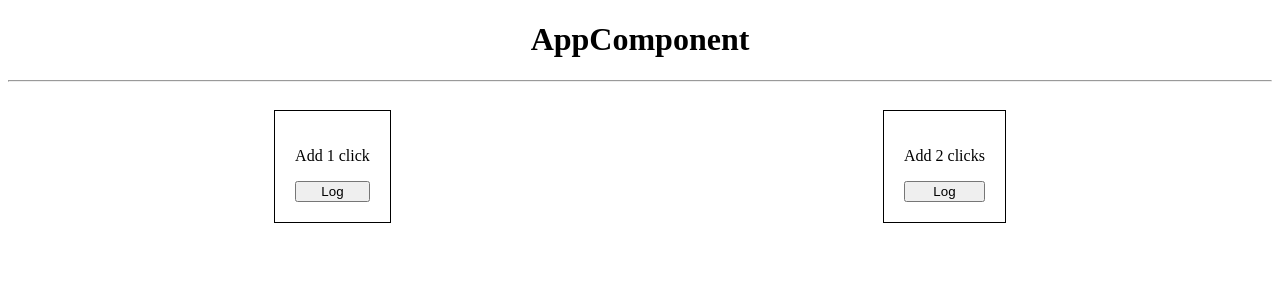
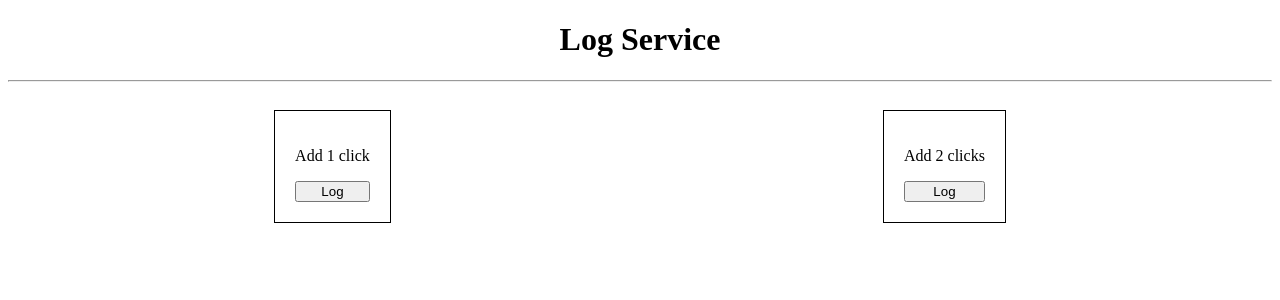
Before and after one commit to lorenzojkrl/coding-events, an Angular app in the folder angular/logging-service/: page / in a window 1280 px wide. Shown: the top 300 px of the page. Built offline with nearby package versions, Linux system fonts and the light colour scheme.

Commit message:
improve service

```diff
--- a/angular/logging-service/src/app/app.component.html
+++ b/angular/logging-service/src/app/app.component.html
@@ -1,5 +1,5 @@
 <div>
-  <h1>AppComponent</h1>
+  <h1>{{ title }}</h1>
   <hr />
   <div class="wrapper" style="border: none">
     <app-one></app-one>
--- a/angular/logging-service/src/app/app.component.ts
+++ b/angular/logging-service/src/app/app.component.ts
@@ -5,4 +5,6 @@ import { Component } from '@angular/core';
   templateUrl: './app.component.html',
   styleUrls: ['./app.component.css'],
 })
-export class AppComponent {}
+export class AppComponent {
+  title = 'Log Service';
+}
--- a/angular/logging-service/src/app/logging-service.service.ts
+++ b/angular/logging-service/src/app/logging-service.service.ts
@@ -2,10 +2,10 @@ import { Injectable } from '@angular/core';
 
 @Injectable({ providedIn: 'root' })
 export class LoggingService {
-  clicksNumber: number = 0;
+  private clicksNumber: number = 0;
 
   addClick(number: number = 1) {
     this.clicksNumber += number;
-    console.log(this.clicksNumber);
+    console.log(`${number} click added. ${this.clicksNumber} clicks in total`);
   }
 }
```
Also changed, not shown: 1 other file (tests, documents, lock files or other folders).
